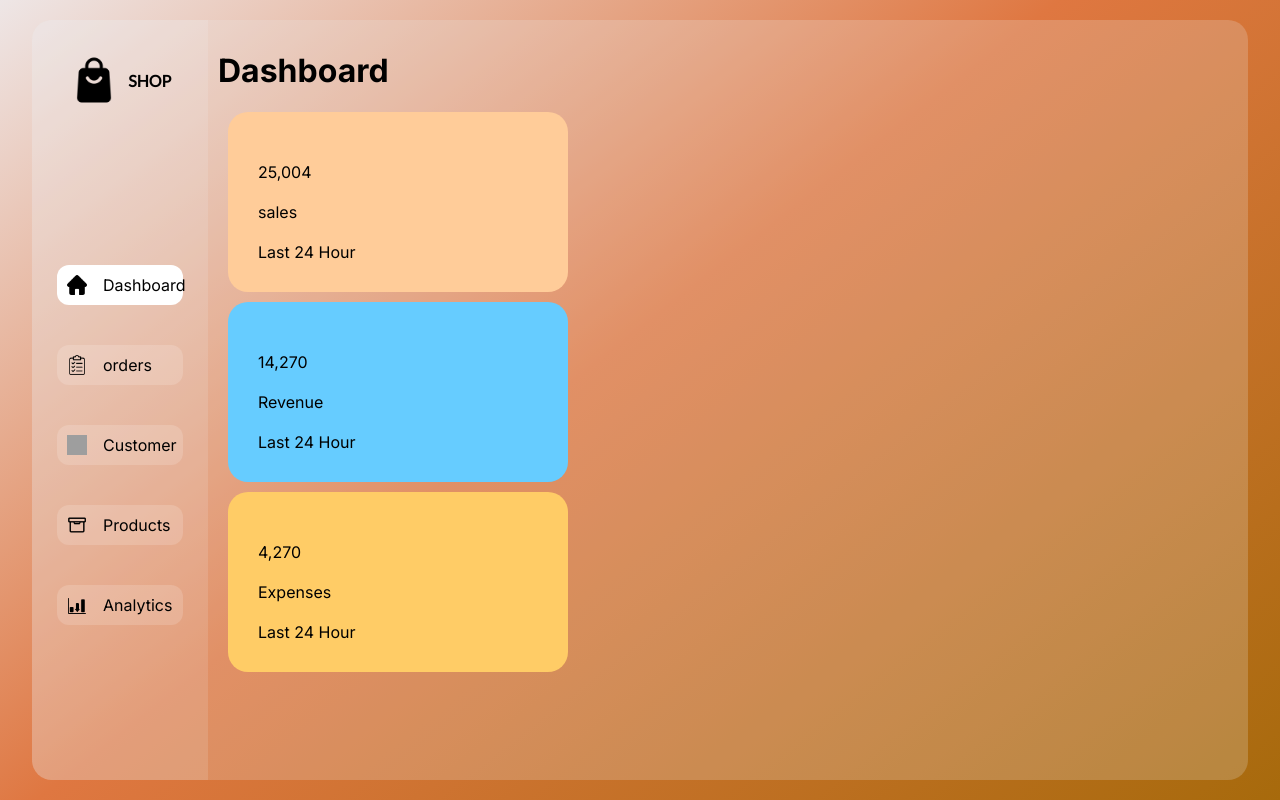
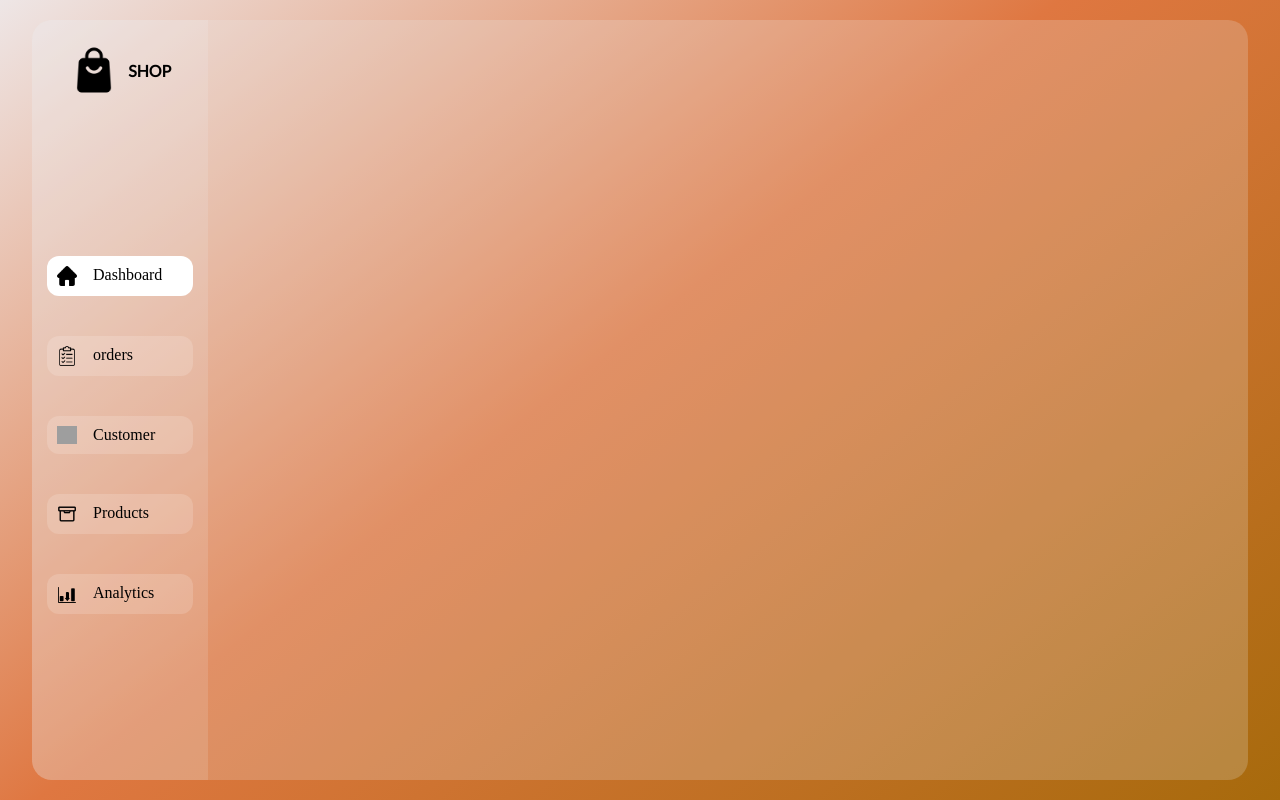
Before and after one commit to sumit639-code/dashboard-app, a Next.js app: page / in a window 1280 px wide. Built offline with nearby package versions, Linux system fonts and the light colour scheme; grey boxes are pictures that could not be loaded.

Commit message:
Mutipage link is added

```diff
--- a/app/layout.js
+++ b/app/layout.js
@@ -1,17 +1,19 @@
 import { Inter } from 'next/font/google'
 import './globals.css'
+import '@/style/mainpage.css';
+import Sidebar from '@/components/sidebar';
 
-const inter = Inter({ subsets: ['latin'] })
-
-export const metadata = {
-  title: 'DashBoard',
-  description: 'An app to show the data of dashboard',
-}
 
 export default function RootLayout({ children }) {
   return (
     <html lang="en">
-      <body className={inter.className}>{children}</body>
+      <body ><div className='main'>
+      <div className='main-box'>
+        <Sidebar/>
+        {children}
+      </div>
+
+    </div></body>
     </html>
   )
 }
--- a/app/page.jsx
+++ b/app/page.jsx
@@ -1,17 +1,9 @@
 import React from 'react'
-import '@/style/mainpage.css';
-import Sidebar from '@/components/sidebar';
-import Maindash from '@/components/maindash';
+
 
 const main = () => {
   return (
-    <div className='main'>
-      <div className='main-box'>
-        <Sidebar/>
-        <Maindash/>
-      </div>
-
-    </div>
+    <></>
   )
 }
 
--- a/components/sidebar.jsx
+++ b/components/sidebar.jsx
@@ -2,6 +2,8 @@
 import React, { useState } from "react";
 import "@/style/sidebar.css";
 import Image from "next/image";
+import Link from "next/link";
+
 const sidebar = () => {
   const [state, setstate] = useState(1);
   console.log(state);
@@ -18,8 +20,9 @@ const sidebar = () => {
           SHOP
         </span>
         <span className="menu">
+          <Link href="/Maindashboard" className="link">
             <div
-            className={state===1?"menuitem color":"menuitem"}
+              className={state === 1 ? "menuitem color" : "menuitem"}
               onClick={() => {
                 setstate(1);
                 console.log(state);
@@ -33,12 +36,15 @@ const sidebar = () => {
               />
               Dashboard
             </div>
+          </Link>
+          <Link href="/Order" className="link">
             <div
-          className={state===2?"menuitem color":"menuitem"}
+              className={state === 2 ? "menuitem color" : "menuitem"}
               onClick={() => {
                 setstate(2);
                 console.log(state);
-          }}>
+              }}
+            >
               <Image
                 className="icons2"
                 src="/icons/clipboard.png"
@@ -47,11 +53,15 @@ const sidebar = () => {
               />
               orders
             </div>
-          <div className={state===3?"menuitem color":"menuitem"}
+          </Link>
+          <Link href="/Customer" className="link">
+            <div
+              className={state === 3 ? "menuitem color" : "menuitem"}
               onClick={() => {
                 setstate(3);
                 console.log(state);
-            }}>
+              }}
+            >
               <Image
                 className="icons2"
                 src="/icons/customer.png"
@@ -60,11 +70,15 @@ const sidebar = () => {
               />
               Customer
             </div>
-          <div className={state===4?"menuitem color":"menuitem"}
+          </Link>
+          <Link href="/Products" className="link">
+            <div
+              className={state === 4 ? "menuitem color" : "menuitem"}
               onClick={() => {
                 setstate(4);
                 console.log(state);
-            }}>
+              }}
+            >
               <Image
                 className="icons2"
                 src="/icons/product.png"
@@ -73,11 +87,15 @@ const sidebar = () => {
               />
               Products
             </div>
-          <div className={state===5?"menuitem color":"menuitem"}
+          </Link>
+          <Link href="/Analyse" className="link">
+            <div
+              className={state === 5 ? "menuitem color" : "menuitem"}
               onClick={() => {
                 setstate(5);
                 console.log(state);
-            }}>
+              }}
+            >
               <Image
                 className="icons2"
                 src="/icons/chart.png"
@@ -86,6 +104,7 @@ const sidebar = () => {
               />
               Analytics
             </div>
+          </Link>
         </span>
       </div>
     </>
--- a/style/sidebar.css
+++ b/style/sidebar.css
@@ -78,3 +78,8 @@
     transform: translateX(0px);
   }
 }
+.link{
+  text-decoration: none;
+  text-rendering: optimizeSpeed;
+  color: black;
+}
```
Also changed, not shown: app/Analyse/page.js (added, +9 -0 lines), app/Customer/page.js (added, +9 -0 lines), app/Order/page.js (added, +9 -0 lines), app/Products/page.js (added, +9 -0 lines), app/Maindashboard/page.js (renamed from components/maindash.jsx). Lines whose indentation alone changed are shown as unchanged.
